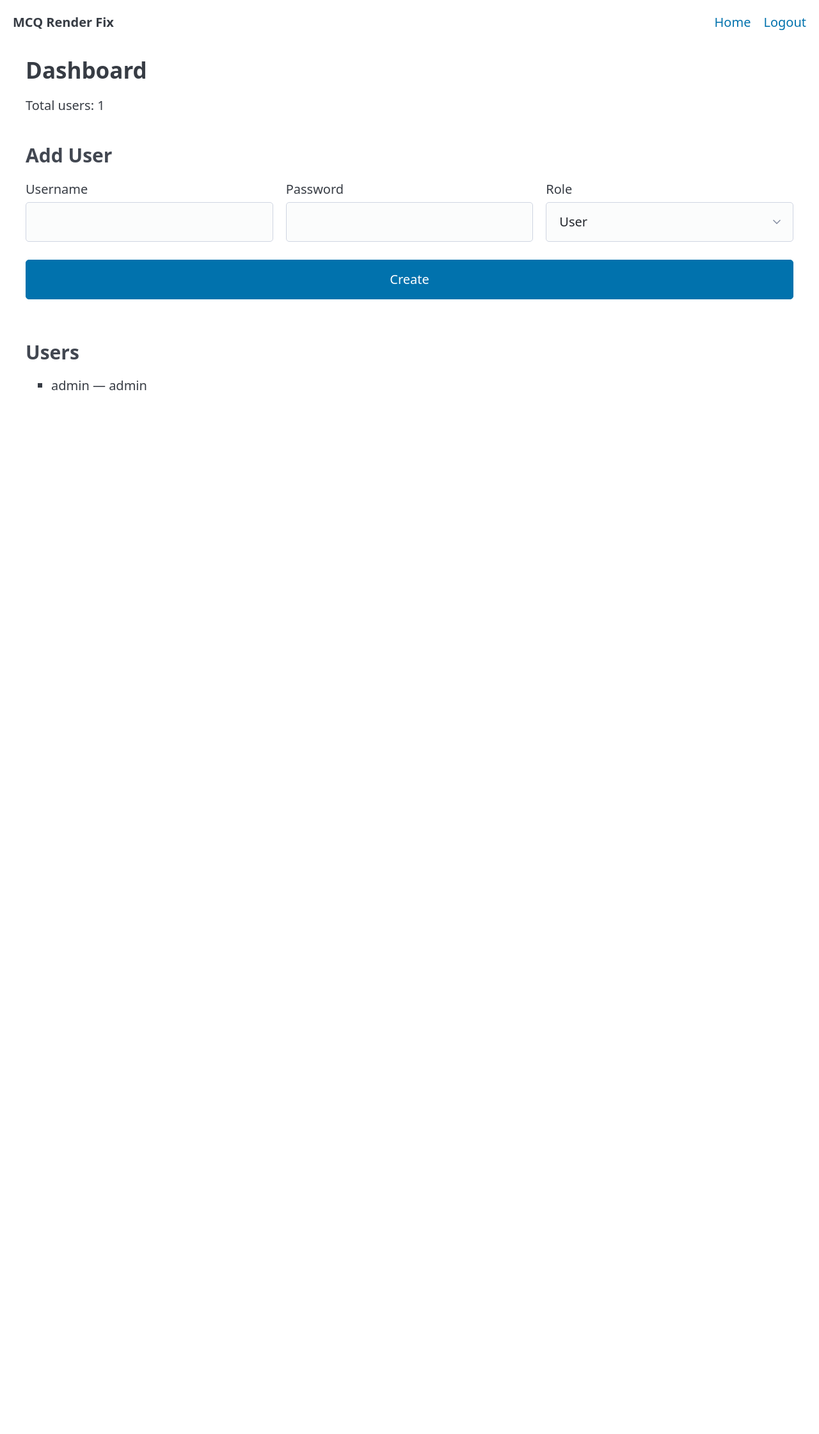
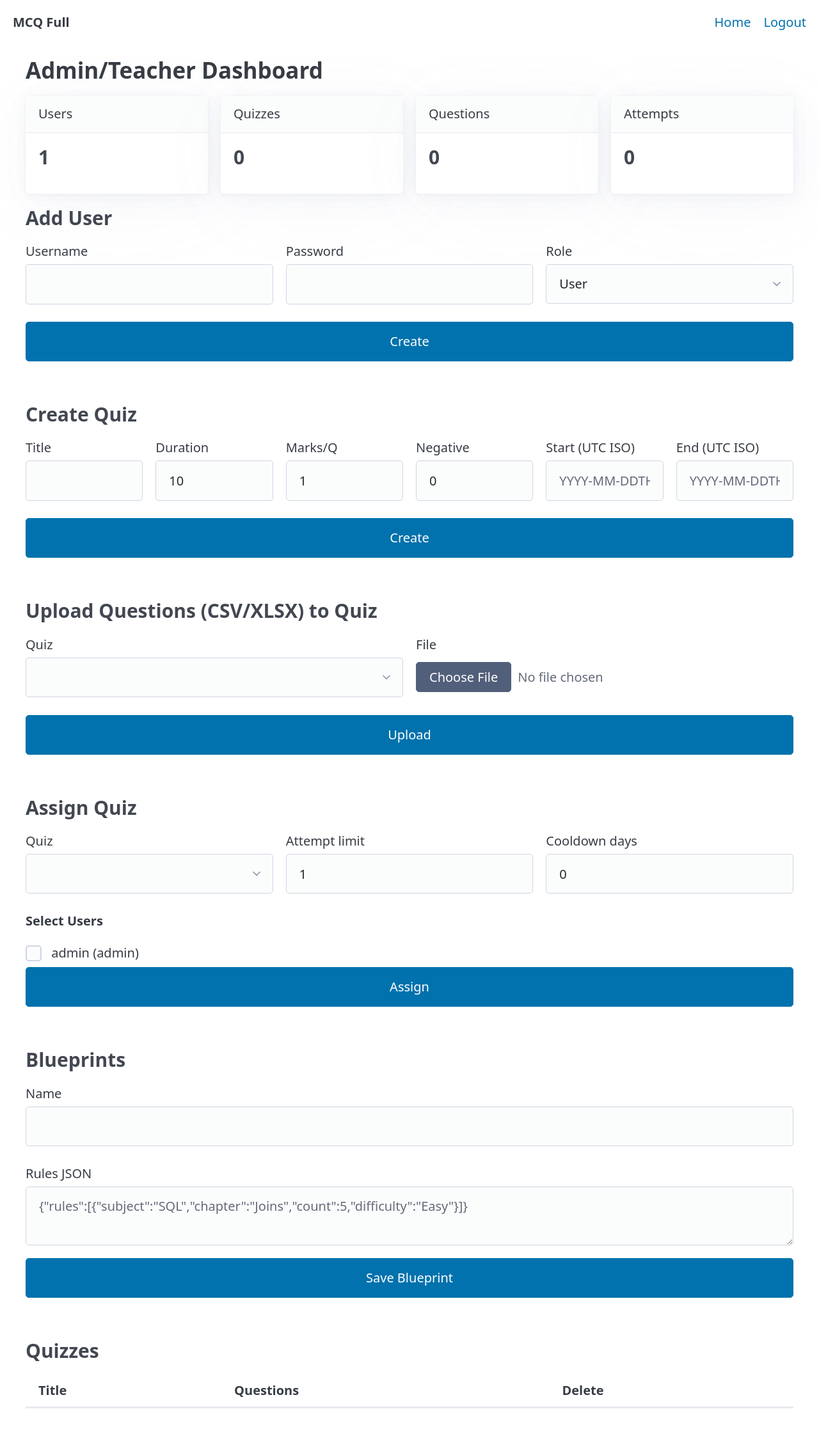
Before and after one commit to FalgunDhande/mcq_project, a Flask app: page / in a window 1280 px wide. Shown: the whole page at 64% size. Before the commit the page ends 610 px from the top, so only its background shows below. Run offline with Flask 3, Linux system fonts and the light colour scheme; a user stored in the database is signed in; lists and menus that the app fills with data are empty; some libraries are stand-ins or nearby versions.

Commit message:
Initial commit of project files

```diff
--- a/app.py
+++ b/app.py
@@ -130,31 +130,20 @@ def load_user(user_id):
     return db.session.get(User, int(user_id))
 
 def auto_migrate_user_table():
-    # Handle reserved table name on Postgres and per-statement commit/rollback
     insp = inspect(db.engine)
     cols = {c['name'] for c in insp.get_columns('user')}
     dialect = db.engine.dialect.name
     tbl = '"user"' if dialect == 'postgresql' else 'user'
     ine = 'IF NOT EXISTS ' if dialect == 'postgresql' else ''
-
     stmts = []
     if 'coins' not in cols:   stmts.append(f'ALTER TABLE {tbl} ADD COLUMN {ine} coins INTEGER DEFAULT 0')
     if 'badges' not in cols:  stmts.append(f"ALTER TABLE {tbl} ADD COLUMN {ine} badges VARCHAR(200) DEFAULT ''")
     if 'streak' not in cols:  stmts.append(f'ALTER TABLE {tbl} ADD COLUMN {ine} streak INTEGER DEFAULT 0')
-
     for s in stmts:
         try:
-            db.session.execute(text(s))
-            db.session.commit()
-        except Exception as e:
-            db.session.rollback()  # clear aborted transaction
-            # ignore if the column already exists or IF NOT EXISTS not supported (sqlite)
-            # we re-check presence to be safe
-            insp2 = inspect(db.engine)
-            cols2 = {c['name'] for c in insp2.get_columns('user')}
-            # if still missing and dialect is sqlite without IF NOT EXISTS, try plain add
-            if 'coins' not in cols2 or 'badges' not in cols2 or 'streak' not in cols2:
-                pass  # column might be added by earlier statements; continue
+            db.session.execute(text(s)); db.session.commit()
+        except Exception:
+            db.session.rollback()
 
 with app.app_context():
     db.create_all()
@@ -163,7 +152,20 @@ with app.app_context():
         admin = User(username='admin', role='admin'); admin.set_password('admin123')
         db.session.add(admin); db.session.commit()
 
-# --------- minimal routes to keep file concise (same as previous build) ---------
+# ---------- helpers ----------
+def get_or_create_subject(name):
+    if not name: return None
+    s = Subject.query.filter(db.func.lower(Subject.name)==name.lower()).first()
+    if not s: s = Subject(name=name); db.session.add(s); db.session.commit()
+    return s
+
+def get_or_create_chapter(subject, name):
+    if not name or not subject: return None
+    c = Chapter.query.filter(db.func.lower(Chapter.name)==name.lower(), Chapter.subject_id==subject.id).first()
+    if not c: c = Chapter(name=name, subject_id=subject.id); db.session.add(c); db.session.commit()
+    return c
+
+# -------------- auth --------------
 @app.route('/login', methods=['GET','POST'])
 def login():
     if request.method == 'POST':
@@ -178,16 +180,32 @@ def login():
 def logout():
     logout_user(); return redirect(url_for('login'))
 
+# -------------- dashboards --------------
 @app.route('/')
 @login_required
 def index():
-    stats = dict(users=User.query.count())
-    return render_template('admin_dashboard.html', stats=stats, users=User.query.all(), quizzes=[],
-                           blueprints=[], leaderboard=[], active=[])
+    if current_user.role in ('admin','teacher','moderator'):
+        stats = dict(
+            users=User.query.count(),
+            quizzes=Quiz.query.count(),
+            questions=Question.query.count(),
+            attempts=Attempt.query.count()
+        )
+        top_users = db.session.query(User.username, db.func.sum(Attempt.score).label('total')).join(Attempt, Attempt.user_id==User.id).group_by(User.id).order_by(db.desc('total')).limit(10).all()
+        active = Attempt.query.filter_by(active=True, submitted_at=None).order_by(Attempt.started_at.desc()).all()
+        blueprints = BlueprintSpec.query.order_by(BlueprintSpec.id.desc()).all()
+        return render_template('admin_dashboard.html', stats=stats, quizzes=Quiz.query.all(), users=User.query.all(), blueprints=blueprints, leaderboard=top_users, active=active)
+    assignments = Assignment.query.filter_by(user_id=current_user.id).all()
+    attempts = Attempt.query.filter_by(user_id=current_user.id).order_by(Attempt.started_at.desc()).all()
+    msgs = Message.query.filter_by(to_user_id=current_user.id).order_by(Message.created_at.desc()).limit(20).all()
+    return render_template('user_dashboard.html', assignments=assignments, attempts=attempts, msgs=msgs)
 
+# -------------- Add User --------------
 @app.route('/admin/add_user', methods=['POST'])
 @login_required
 def admin_add_user():
+    if current_user.role not in ('admin','teacher'):
+        return redirect(url_for('index'))
     username = request.form.get('username','').strip()
     password = request.form.get('password','').strip()
     role = request.form.get('role','user')
@@ -198,5 +216,269 @@ def admin_add_user():
     u = User(username=username, role=role); u.set_password(password); db.session.add(u); db.session.commit()
     flash('User created', 'success'); return redirect(url_for('index'))
 
+# -------------- Create Quiz --------------
+@app.route('/admin/create_quiz', methods=['POST'])
+@login_required
+def admin_create_quiz():
+    if current_user.role not in ('admin','teacher'): return redirect(url_for('index'))
+    title = request.form.get('title','').strip() or 'Quiz'
+    start = request.form.get('start_time','').strip()
+    end = request.form.get('end_time','').strip()
+    qz = Quiz(title=title, duration_minutes=int(request.form.get('duration',10)),
+              negative_marking=float(request.form.get('negative',0)),
+              marks_per_question=float(request.form.get('marks',1)),
+              start_time=(datetime.fromisoformat(start) if start else None),
+              end_time=(datetime.fromisoformat(end) if end else None))
+    db.session.add(qz); db.session.commit()
+    flash('Quiz created','success'); return redirect(url_for('index'))
+
+# -------------- Delete Quiz --------------
+@app.route('/admin/quiz/delete/<int:quiz_id>', methods=['POST'])
+@login_required
+def admin_delete_quiz(quiz_id):
+    if current_user.role not in ('admin','teacher'): return redirect(url_for('index'))
+    quiz = db.session.get(Quiz, quiz_id)
+    if not quiz: flash('Quiz not found','error'); return redirect(url_for('index'))
+    db.session.query(AttemptAnswer).filter(AttemptAnswer.attempt_id.in_(db.session.query(Attempt.id).filter_by(quiz_id=quiz_id))).delete(synchronize_session=False)
+    db.session.query(Attempt).filter_by(quiz_id=quiz_id).delete(synchronize_session=False)
+    db.session.query(Assignment).filter_by(quiz_id=quiz_id).delete(synchronize_session=False)
+    db.session.delete(quiz); db.session.commit()
+    flash('Quiz deleted','success'); return redirect(url_for('index'))
+
+# -------------- Upload Questions --------------
+def add_question_row(quiz, row):
+    subj = get_or_create_subject((row.get('subject') or '').strip()) if row.get('subject') else None
+    chap = get_or_create_chapter(subj, (row.get('chapter') or '').strip()) if (subj and row.get('chapter')) else None
+    q = Question(quiz_id=quiz.id,
+                 subject_id=(subj.id if subj else None),
+                 chapter_id=(chap.id if chap else None),
+                 text=str(row.get('question') or row.get('Question')),
+                 option_a=str(row.get('option_a') or row.get('A')),
+                 option_b=str(row.get('option_b') or row.get('B')),
+                 option_c=str(row.get('option_c') or row.get('C')),
+                 option_d=str(row.get('option_d') or row.get('D')),
+                 correct_option=str(row.get('correct_option') or row.get('Answer') or 'A')[:1].upper(),
+                 difficulty=str(row.get('difficulty') or 'Medium').title(),
+                 qtype=str(row.get('qtype') or 'Concept').title())
+    db.session.add(q)
+
+@app.route('/admin/upload_questions', methods=['POST'])
+@login_required
+def admin_upload_questions():
+    if current_user.role not in ('admin','teacher'): return redirect(url_for('index'))
+    quiz_id = request.form.get('quiz_id', type=int)
+    if not quiz_id: flash('Select quiz','error'); return redirect(url_for('index'))
+    quiz = db.session.get(Quiz, quiz_id)
+    f = request.files.get('file')
+    if not f or f.filename=='': flash('Choose a file','error'); return redirect(url_for('index'))
+    ext = f.filename.lower().rsplit('.',1)[-1]
+    path = os.path.join(app.config['UPLOAD_FOLDER'], f.filename); f.save(path)
+    added=0
+    try:
+        if ext=='csv':
+            with open(path, newline='', encoding='utf-8') as cf:
+                reader = csv.DictReader(cf)
+                for row in reader:
+                    add_question_row(quiz, row); added+=1
+        elif ext=='xlsx':
+            wb = load_workbook(path); sh = wb.active
+            headers=[c.value.strip().lower() if isinstance(c.value,str) else '' for c in next(sh.iter_rows(min_row=1, max_row=1))]
+            idx={h:i for i,h in enumerate(headers)}
+            def gv(r,k):
+                i=idx.get(k);
+                return (r[i].value if i is not None else None)
+            for r in sh.iter_rows(min_row=2):
+                row = {k:gv(r,k) for k in headers}
+                add_question_row(quiz, row); added+=1
+        else:
+            flash('Use CSV/XLSX','error'); return redirect(url_for('index'))
+        db.session.commit(); flash(f'Added {added} questions','success')
+    except Exception as e:
+        db.session.rollback(); flash(f'Upload error: {e}','error')
+    return redirect(url_for('index'))
+
+# -------------- Blueprints --------------
+@app.route('/admin/blueprint/new', methods=['POST'])
+@login_required
+def create_blueprint():
+    if current_user.role not in ('admin','teacher'): return redirect(url_for('index'))
+    name = request.form.get('name','Blueprint')
+    rules = request.form.get('rules','{"rules":[]}')
+    bp = BlueprintSpec(name=name, spec_json=rules); db.session.add(bp); db.session.commit()
+    flash('Blueprint saved','success'); return redirect(url_for('index'))
+
+@app.route('/admin/blueprint/generate/<int:bp_id>', methods=['POST'])
+@login_required
+def generate_from_blueprint(bp_id):
+    if current_user.role not in ('admin','teacher'): return redirect(url_for('index'))
+    bp = db.session.get(BlueprintSpec, bp_id)
+    if not bp: flash('Blueprint not found','error'); return redirect(url_for('index'))
+    spec = json.loads(bp.spec_json)
+    quiz = Quiz(title=f"Auto: {bp.name}", duration_minutes=int(request.form.get('duration',10)))
+    db.session.add(quiz); db.session.commit()
+    total=0
+    for rule in spec.get('rules', []):
+        q = Question.query
+        if rule.get('subject'):
+            subj = Subject.query.filter(db.func.lower(Subject.name)==rule['subject'].lower()).first()
+            if subj: q = q.filter_by(subject_id=subj.id)
+        if rule.get('chapter'):
+            chap = Chapter.query.filter(db.func.lower(Chapter.name)==rule['chapter'].lower()).first()
+            if chap: q = q.filter_by(chapter_id=chap.id)
+        if rule.get('difficulty'):
+            q = q.filter_by(difficulty=rule['difficulty'].title())
+        pool = q.all(); random.shuffle(pool)
+        for item in pool[:int(rule.get('count',0))]:
+            clone = Question(quiz_id=quiz.id, text=item.text, option_a=item.option_a, option_b=item.option_b, option_c=item.option_c, option_d=item.option_d,
+                             correct_option=item.correct_option, difficulty=item.difficulty, qtype=item.qtype, subject_id=item.subject_id, chapter_id=item.chapter_id)
+            db.session.add(clone); total += 1
+    db.session.commit(); flash(f'Generated quiz with {total} questions','success'); return redirect(url_for('index'))
+
+# -------------- Assign Quiz --------------
+@app.route('/admin/assign', methods=['POST'])
+@login_required
+def assign_quiz():
+    if current_user.role not in ('admin','teacher','moderator'): return redirect(url_for('index'))
+    quiz_id = request.form.get('quiz_id', type=int)
+    limit = request.form.get('limit', type=int) or 1
+    cooldown = request.form.get('cooldown', type=int) or 0
+    ids = [int(i) for i in request.form.getlist('user_ids') if i.isdigit()]
+    for uid in ids:
+        ex = Assignment.query.filter_by(user_id=uid, quiz_id=quiz_id).first()
+        if ex:
+            ex.attempts_limit = limit; ex.cooldown_days = cooldown
+        else:
+            db.session.add(Assignment(user_id=uid, quiz_id=quiz_id, attempts_limit=limit, cooldown_days=cooldown))
+    db.session.commit(); flash(f'Assigned to {len(ids)} users','success'); return redirect(url_for('index'))
+
+# -------------- Start / Autosave / Submit --------------
+@app.route('/quiz/<int:quiz_id>/start')
+@login_required
+def start_quiz(quiz_id):
+    quiz = db.session.get(Quiz, quiz_id)
+    if not quiz: flash('Quiz not found','error'); return redirect(url_for('index'))
+    now = datetime.utcnow()
+    if quiz.start_time and now < quiz.start_time: flash('Quiz not started yet','error'); return redirect(url_for('index'))
+    if quiz.end_time and now > quiz.end_time: flash('Quiz time window ended','error'); return redirect(url_for('index'))
+    ass = Assignment.query.filter_by(user_id=current_user.id, quiz_id=quiz_id).first()
+    if current_user.role not in ('admin','teacher'):
+        if not ass: flash('Quiz not assigned','error'); return redirect(url_for('index'))
+        used = Attempt.query.filter_by(user_id=current_user.id, quiz_id=quiz_id).count()
+        if used >= ass.attempts_limit: flash('Attempt limit reached','error'); return redirect(url_for('index'))
+        last = Attempt.query.filter_by(user_id=current_user.id, quiz_id=quiz_id).order_by(Attempt.started_at.desc()).first()
+        if ass.cooldown_days and last and (now - last.started_at).days < ass.cooldown_days:
+            flash('Cooldown active','error'); return redirect(url_for('index'))
+    at = Attempt(user_id=current_user.id, quiz_id=quiz_id, started_at=now, active=True)
+    db.session.add(at); db.session.commit()
+    questions = Question.query.filter_by(quiz_id=quiz.id).all(); random.shuffle(questions)
+    deadline = now + timedelta(minutes=quiz.duration_minutes)
+    return render_template('take_quiz.html', quiz=quiz, questions=questions, deadline_iso=deadline.isoformat()+'Z', attempt_id=at.id)
+
+@app.route('/attempt/<int:attempt_id>/autosave', methods=['POST'])
+@login_required
+def autosave(attempt_id):
+    at = db.session.get(Attempt, attempt_id)
+    if not at or at.user_id != current_user.id: return ('', 403)
+    qid = request.form.get('question_id', type=int)
+    sel = request.form.get('selected','')
+    flag = request.form.get('flag','') == '1'
+    note = request.form.get('note','')
+    aa = AttemptAnswer.query.filter_by(attempt_id=at.id, question_id=qid).first()
+    if not aa:
+        aa = AttemptAnswer(attempt_id=at.id, question_id=qid); db.session.add(aa)
+    if sel: aa.selected_option = sel[:1].upper()
+    aa.flagged = flag
+    if note: aa.note = note[:300]
+    db.session.commit(); return ('', 204)
+
+@app.route('/quiz/<int:quiz_id>/submit', methods=['POST'])
+@login_required
+def submit_quiz(quiz_id):
+    quiz = db.session.get(Quiz, quiz_id)
+    attempt_id = request.form.get('attempt_id', type=int)
+    at = db.session.get(Attempt, attempt_id)
+    if not at: return redirect(url_for('index'))
+    questions = Question.query.filter_by(quiz_id=quiz.id).all()
+    score=0.0
+    for q in questions:
+        a = AttemptAnswer.query.filter_by(attempt_id=at.id, question_id=q.id).first()
+        sel = a.selected_option if a and a.selected_option else request.form.get(f'q_{q.id}', None)
+        is_correct = (sel is not None and sel[:1].upper()==q.correct_option)
+        marks = quiz.marks_per_question if is_correct else (-quiz.negative_marking if sel is not None else 0.0)
+        score += marks
+        if not a:
+            a = AttemptAnswer(attempt_id=at.id, question_id=q.id); db.session.add(a)
+        a.selected_option = (sel[:1].upper() if sel else None); a.is_correct=is_correct; a.marks_earned=marks
+    at.score=score; at.submitted_at=datetime.utcnow(); at.active=False
+    current_user.coins = (current_user.coins or 0) + max(0, int(score))
+    if score >= 30:
+        badges = set(filter(None, (current_user.badges or '').split(','))); badges.add('Topper'); current_user.badges=','.join(sorted(badges))
+    db.session.commit()
+    return redirect(url_for('review_attempt', attempt_id=at.id))
+
+# -------------- Review / PDF / Export --------------
+@app.route('/attempt/<int:attempt_id>/review')
+@login_required
+def review_attempt(attempt_id):
+    at = db.session.get(Attempt, attempt_id)
+    if not at: flash('Attempt not found','error'); return redirect(url_for('index'))
+    if current_user.role not in ('admin','teacher') and at.user_id != current_user.id:
+        flash('Unauthorized','error'); return redirect(url_for('index'))
+    answers = AttemptAnswer.query.filter_by(attempt_id=at.id).all()
+    per_subject, per_chapter = {}, {}
+    items=[]
+    for a in answers:
+        q = db.session.get(Question, a.question_id)
+        subj = q.subject.name if q.subject else 'General'
+        chap = q.chapter.name if q.chapter else '-'
+        ps = per_subject.setdefault(subj, {"total":0,"correct":0,"wrong":0,"marks":0.0})
+        pc = per_chapter.setdefault((subj,chap), {"total":0,"correct":0,"wrong":0,"marks":0.0})
+        ps["total"]+=1; pc["total"]+=1
+        if a.is_correct: ps["correct"]+=1; pc["correct"]+=1
+        else:
+            if a.selected_option is not None: ps["wrong"]+=1; pc["wrong"]+=1
+        ps["marks"] += a.marks_earned; pc["marks"] += a.marks_earned
+        items.append({"q":q,"a":a,"subject":subj,"chapter":chap})
+    return render_template('review.html', attempt=at, items=items, per_subject=per_subject, per_chapter=per_chapter)
+
+@app.route('/attempt/<int:attempt_id>/report.pdf')
+@login_required
+def report_pdf(attempt_id):
+    at = db.session.get(Attempt, attempt_id)
+    if not at: return ('Not found',404)
+    buf = io.BytesIO()
+    c = canvas.Canvas(buf)
+    c.setFont("Helvetica-Bold", 14); c.drawString(50, 800, f"Result Report - {at.quiz.title}")
+    c.setFont("Helvetica", 11); c.drawString(50, 780, f"User: {at.user.username}"); c.drawString(50, 765, f"Score: {at.score}")
+    y = 740
+    answers = AttemptAnswer.query.filter_by(attempt_id=at.id).all()
+    for a in answers[:40]:
+        q = db.session.get(Question, a.question_id)
+        line = f"Q{q.id}: Ans={a.selected_option or '-'} | Correct={q.correct_option} | Marks={a.marks_earned}"
+        c.drawString(50, y, line[:100]); y -= 14
+        if y < 60: c.showPage(); y = 800
+    c.showPage(); c.save(); buf.seek(0)
+    return send_file(buf, mimetype='application/pdf', as_attachment=True, download_name='report.pdf')
+
+@app.route('/admin/export/questions.csv')
+@login_required
+def export_questions():
+    if current_user.role not in ('admin','teacher'): return redirect(url_for('index'))
+    buf = io.StringIO(); w = csv.writer(buf)
+    w.writerow(['quiz','subject','chapter','difficulty','qtype','question','A','B','C','D','correct'])
+    for q in Question.query.all():
+        w.writerow([q.quiz.title, q.subject.name if q.subject else '', q.chapter.name if q.chapter else '', q.difficulty, q.qtype, q.text, q.option_a, q.option_b, q.option_c, q.option_d, q.correct_option])
+    buf.seek(0); return send_file(io.BytesIO(buf.getvalue().encode('utf-8')), mimetype='text/csv', as_attachment=True, download_name='questions.csv')
+
+@app.route('/admin/export/attempts.csv')
+@login_required
+def export_attempts():
+    if current_user.role not in ('admin','teacher'): return redirect(url_for('index'))
+    buf = io.StringIO(); w = csv.writer(buf)
+    w.writerow(['user','quiz','score','started','submitted'])
+    for a in Attempt.query.all():
+        w.writerow([a.user.username, a.quiz.title, a.score, a.started_at, a.submitted_at])
+    buf.seek(0); return send_file(io.BytesIO(buf.getvalue().encode('utf-8')), mimetype='text/csv', as_attachment=True, download_name='attempts.csv')
+
 if __name__ == '__main__':
     app.run(debug=True)
--- a/templates/admin_dashboard.html
+++ b/templates/admin_dashboard.html
@@ -1,17 +1,78 @@
 {% extends "base.html" %}{% block content %}
-<h2>Dashboard</h2>
-<p>Total users: {{ stats.users }}</p>
+<h2>Admin/Teacher Dashboard</h2>
+<div class="cards">
+  <article><header>Users</header><h3>{{ stats.users }}</h3></article>
+  <article><header>Quizzes</header><h3>{{ stats.quizzes }}</h3></article>
+  <article><header>Questions</header><h3>{{ stats.questions }}</h3></article>
+  <article><header>Attempts</header><h3>{{ stats.attempts }}</h3></article>
+</div>
 
 <h3>Add User</h3>
 <form method="post" action="{{ url_for('admin_add_user') }}">
 <div class="grid">
   <label>Username <input name="username" required></label>
-  <label>Password <input type="password" name="password" required></label>
-  <label>Role <select name="role"><option value="user">User</option><option value="teacher">Teacher</option><option value="admin">Admin</option></select></label>
+  <label>Password <input name="password" type="password" required></label>
+  <label>Role
+    <select name="role">
+      <option value="user">User</option>
+      <option value="moderator">Moderator</option>
+      <option value="teacher">Teacher</option>
+      <option value="admin">Admin</option>
+    </select>
+  </label>
 </div>
 <button type="submit">Create</button>
 </form>
 
-<h3>Users</h3>
-<ul>{% for u in users %}<li>{{ u.username }} — {{ u.role }}</li>{% endfor %}</ul>
+<h3>Create Quiz</h3>
+<form method="post" action="{{ url_for('admin_create_quiz') }}">
+<div class="grid">
+  <label>Title <input name="title" required></label>
+  <label>Duration <input type="number" name="duration" value="10"></label>
+  <label>Marks/Q <input type="number" step="0.5" name="marks" value="1"></label>
+  <label>Negative <input type="number" step="0.25" name="negative" value="0"></label>
+  <label>Start (UTC ISO) <input name="start_time" placeholder="YYYY-MM-DDTHH:MM:SS"></label>
+  <label>End (UTC ISO) <input name="end_time" placeholder="YYYY-MM-DDTHH:MM:SS"></label>
+</div>
+<button type="submit">Create</button></form>
+
+<h3>Upload Questions (CSV/XLSX) to Quiz</h3>
+<form method="post" enctype="multipart/form-data" action="{{ url_for('admin_upload_questions') }}">
+<div class="grid">
+  <label>Quiz <select name="quiz_id">{% for q in quizzes %}<option value="{{ q.id }}">{{ q.title }}</option>{% endfor %}</select></label>
+  <label>File <input type="file" name="file" required></label>
+</div>
+<button type="submit">Upload</button>
+</form>
+
+<h3>Assign Quiz</h3>
+<form method="post" action="{{ url_for('assign_quiz') }}">
+<div class="grid">
+  <label>Quiz <select name="quiz_id">{% for q in quizzes %}<option value="{{ q.id }}">{{ q.title }}</option>{% endfor %}</select></label>
+  <label>Attempt limit <input type="number" name="limit" value="1" min="1"></label>
+  <label>Cooldown days <input type="number" name="cooldown" value="0" min="0"></label>
+</div>
+<p><strong>Select Users</strong></p>
+<div class="grid">{% for u in users %}<label><input type="checkbox" name="user_ids" value="{{ u.id }}"> {{ u.username }} ({{ u.role }})</label>{% endfor %}</div>
+<button type="submit">Assign</button>
+</form>
+
+<h3>Blueprints</h3>
+<form method="post" action="{{ url_for('create_blueprint') }}">
+<label>Name <input name="name" required></label>
+<label>Rules JSON <textarea name="rules" placeholder='{"rules":[{"subject":"SQL","chapter":"Joins","count":5,"difficulty":"Easy"}]}'></textarea></label>
+<button type="submit">Save Blueprint</button>
+</form>
+{% if blueprints %}
+<table><thead><tr><th>Name</th><th>Generate</th></tr></thead>
+<tbody>{% for b in blueprints %}<tr><td>{{ b.name }}</td>
+<td><form method="post" action="{{ url_for('generate_from_blueprint', bp_id=b.id) }}"><button type="submit">Generate Quiz</button></form></td></tr>{% endfor %}</tbody></table>
+{% endif %}
+
+<h3>Quizzes</h3>
+<table><thead><tr><th>Title</th><th>Questions</th><th>Delete</th></tr></thead>
+<tbody>{% for q in quizzes %}
+<tr><td>{{ q.title }}</td><td>{{ q.questions|length }}</td>
+<td><form method="post" action="{{ url_for('admin_delete_quiz', quiz_id=q.id) }}" onsubmit="return confirm('Delete quiz?');"><button type="submit">Delete</button></form></td></tr>
+{% endfor %}</tbody></table>
 {% endblock %}
--- a/templates/base.html
+++ b/templates/base.html
@@ -1,9 +1,11 @@
 <!doctype html>
-<html><head><meta charset="utf-8"><meta name="viewport" content="width=device-width, initial-scale=1">
+<html><head>
+<meta charset="utf-8"><meta name="viewport" content="width=device-width, initial-scale=1">
+<title>MCQ Full</title>
 <link rel="stylesheet" href="https://cdn.jsdelivr.net/npm/@picocss/pico@2/css/pico.min.css">
-<title>MCQ Render Fix</title></head>
-<body>
-<nav class="container-fluid"><ul><li><strong>MCQ Render Fix</strong></li></ul>
+<style>.cards{display:grid;grid-template-columns:repeat(auto-fit,minmax(220px,1fr));gap:1rem}.ok{background:#e8ffe8}.bad{background:#ffe8e8}</style>
+</head><body>
+<nav class="container-fluid"><ul><li><strong>MCQ Full</strong></li></ul>
 <ul>{% if current_user.is_authenticated %}<li><a href="/">Home</a></li><li><a href="{{ url_for('logout') }}">Logout</a></li>{% endif %}</ul></nav>
 <main class="container">
 {% with messages = get_flashed_messages(with_categories=true) %}
```
Also changed, not shown: instance/quiz.db.
